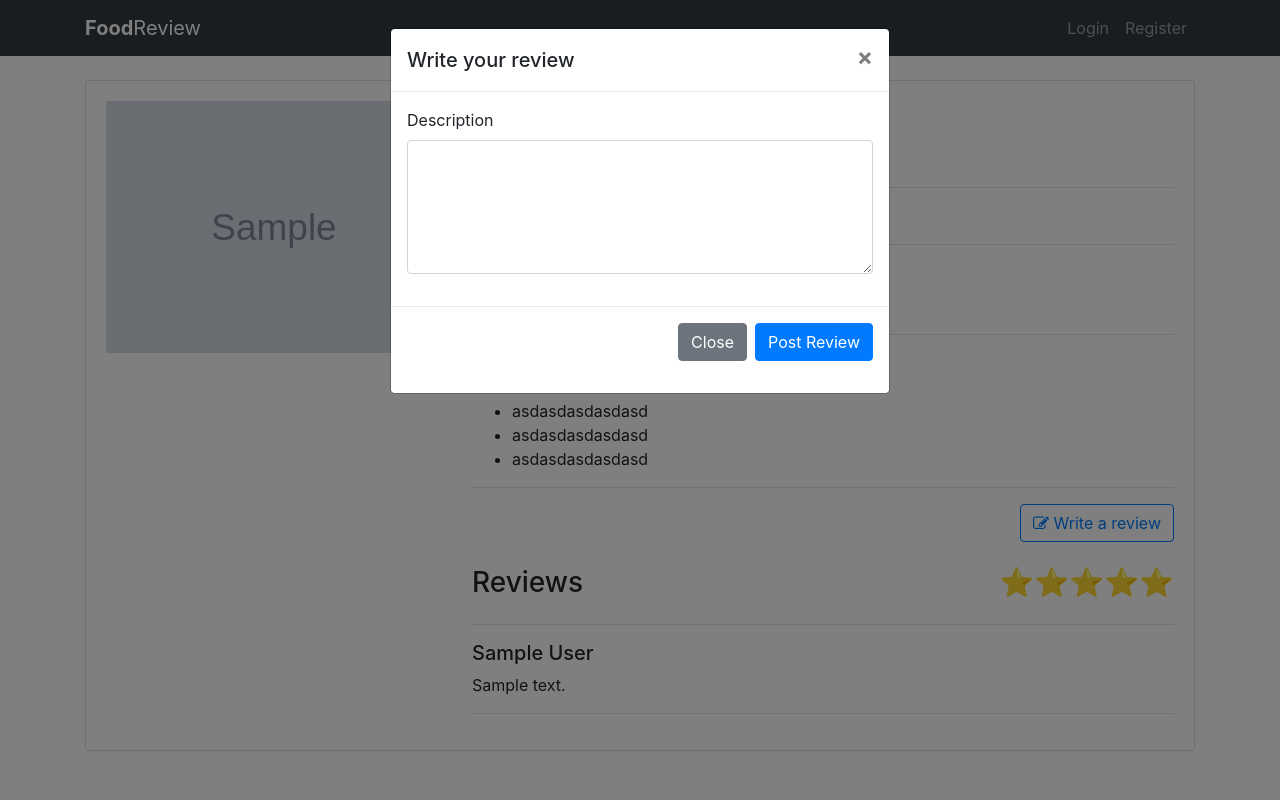
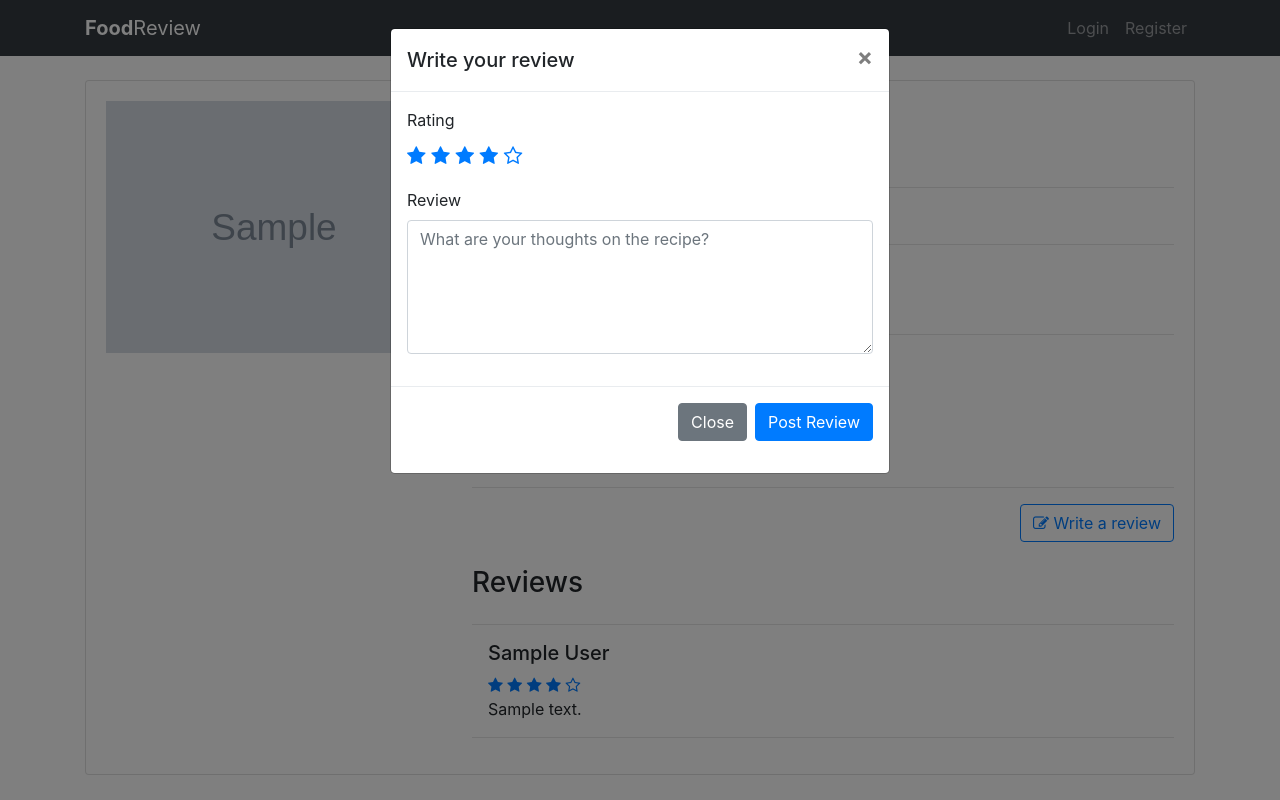
Before and after one commit to rcpelisco/FoodReview, a Flask app: page /recipes/view/1 in a window 1280 px wide, after a click on "Write a review". Run offline with Flask 2, Linux system fonts and the light colour scheme; tables that the repository leaves empty hold one stand-in row (values such as "Sample post"); grey boxes marked "Sample" are stand-in pictures; parts of the project's set-up code (start-up, migrations or seed data) failed here and were passed over; some libraries are stand-ins or nearby versions.

Commit message:
Added rating feature

```diff
--- a/food_review/front_page/recipes/reviews/routes.py
+++ b/food_review/front_page/recipes/reviews/routes.py
@@ -14,7 +14,7 @@ def before_request():
 def save():
     review_data = {
         'content': request.form['content'],
-        'rating': 5,
+        'rating': request.form['rating'],
         'recipe_id': request.form['recipe_id'],
         'user_id': g.user['id']
     }
--- a/food_review/static/css/custom.css
+++ b/food_review/static/css/custom.css
@@ -11,3 +11,10 @@
 .text-responsive {
     font-size: 1vw;
 }
+
+.star-rating {
+    line-height:32px;
+    font-size:1.25em;
+  }
+
+/* .star-rating .fa-star { color: blue; } */
--- a/food_review/templates/front_page/recipes/view.html
+++ b/food_review/templates/front_page/recipes/view.html
@@ -43,20 +43,43 @@
           <div class="col-sm-6">
             <h3>Reviews</h3>
           </div>
-          <div class="col-sm-6">
-            <h3 class="pull-right">⭐⭐⭐⭐⭐</h3>
+          <!-- <div class="col-sm-6">
+            <h3 class="pull-right">
+              <div class="average-rating text-primary">
+                {% for star in range(5) %}
+                <i class="fa fa-star"></i>
+                {% endfor %}
+              </div>
+            </h3>
+          </div> -->
+        </div>
+        <hr>
+        {% if recipe.reviews|length < 1 %}
+        <div class="col-md-12">
+          <div class="div">
+            <h4>No reviews for this recipe yet.</h4>
+            <p class="lead">Be the first one to write a review for this recipe.</p>
           </div>
         </div>
-        <hr>
+        {% else %}
         {% for review in recipe.reviews %}
         <div class="media">
-          <div class="media-body">
+          <div class="media-body ml-3">
             <h5 class="mt-0">{{ review.user.name }}</h5>
+            <div class="review-rating text-primary">
+              {% for star in range(review.rating) %}
+              <i class="fa fa-star"></i>
+              {% endfor %}
+              {% for star in range(5 - review.rating) %}
+              <i class="fa fa-star-o"></i>
+              {% endfor %}
+            </div>
             {{ review.content }}
           </div>
         </div>
         <hr>
         {% endfor %}
+        {% endif %}
       </div>
     </div>
   </div>
@@ -76,11 +99,21 @@
         </div>
         <div class="modal-body">
           <div class="form-group">
-            <label for="content">Description</label>
+            <label for="content">Rating</label>
+            <div class="star-rating text-primary">
+              <span class="fa fa-star-o" data-rating="1"></span>
+              <span class="fa fa-star-o" data-rating="2"></span>
+              <span class="fa fa-star-o" data-rating="3"></span>
+              <span class="fa fa-star-o" data-rating="4"></span>
+              <span class="fa fa-star-o" data-rating="5"></span>
+              <input type="hidden" name="rating" id="rating" class="rating-value" value="4">
+            </div>
+          </div>
+          <div class="form-group">
+            <label for="content">Review</label>
             <textarea name="content" id="content" class="form-control"
-              rows="5"></textarea>
+              rows="5" placeholder="What are your thoughts on the recipe?"></textarea>
           </div>
-
         </div>
         <div class="modal-footer">
           <button type="button" class="btn btn-secondary" data-dismiss="modal">Close</button>
@@ -91,3 +124,30 @@
   </div>
 </div>
 {% endblock content %}
+
+{% block scripts %}
+<script>
+  var $star_rating = $('.star-rating .fa');
+
+  var SetRatingStar = function() {
+    return $star_rating.each(function() {
+      if (parseInt($star_rating.siblings('input.rating-value').val()) >= parseInt($(this).data('rating'))) {
+        return $(this).removeClass('fa-star-o').addClass('fa-star');
+      } else {
+        return $(this).removeClass('fa-star').addClass('fa-star-o');
+      }
+    });
+  };
+
+  $star_rating.on('click', function() {
+    $star_rating.siblings('input.rating-value').val($(this).data('rating'));
+    return SetRatingStar();
+  });
+
+  SetRatingStar();
+
+  $(document).ready(function() {
+
+  });
+</script>
+{% endblock scripts %}
--- a/food_review/templates/front_page/register.html
+++ b/food_review/templates/front_page/register.html
@@ -56,7 +56,7 @@
     <div class="card-footer p-4">
       <div class="row">
         <div class="col-12">
-          <p>Login <a href="{{ url_for('users.login') }}">here.</a> If you already have an account.</p>
+          <p>Login <a href="{{ url_for('users.login') }}">here.</a> If you already have an account.<br> Are you a writer? Please register <a href="{{ url_for('writers.users.register') }}">here</a>.</p>
         </div>
       </div>
     </div>
```
Also changed, not shown: food_review/static/uploads/img/176-20191029151230.jpg (deleted), food_review/static/uploads/img/203-20191029151259.jpg (deleted), food_review/static/uploads/img/252-20191029151638.jpg (deleted), food_review/static/uploads/img/275-20191029151934.jpg (deleted), food_review/static/uploads/img/324-20191029154145.jpg (deleted), food_review/static/uploads/img/33-20191029151504.jpg (deleted), food_review/static/uploads/img/335-20191029151611.jpg (deleted), food_review/static/uploads/img/341-20191029151628.jpg (deleted), food_review/static/uploads/img/426-20191029163335.jpg (deleted), food_review/static/uploads/img/431-20191029151947.jpg (deleted), food_review/static/uploads/img/460-20191029151316.jpg (deleted), food_review/static/uploads/img/71-20191029154006.jpg (deleted), food_review/static/uploads/img/82-20191030133011.jpg (deleted), models.py (deleted), 1 other file.
